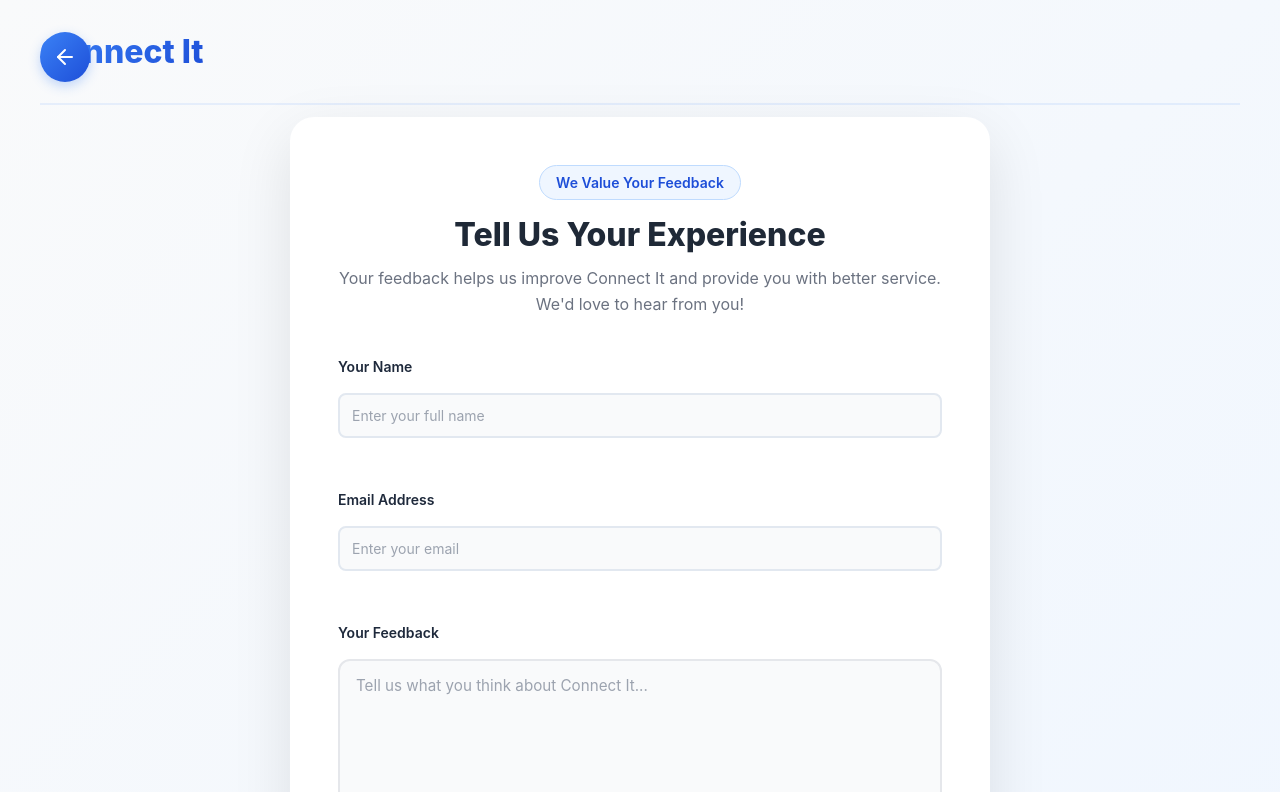
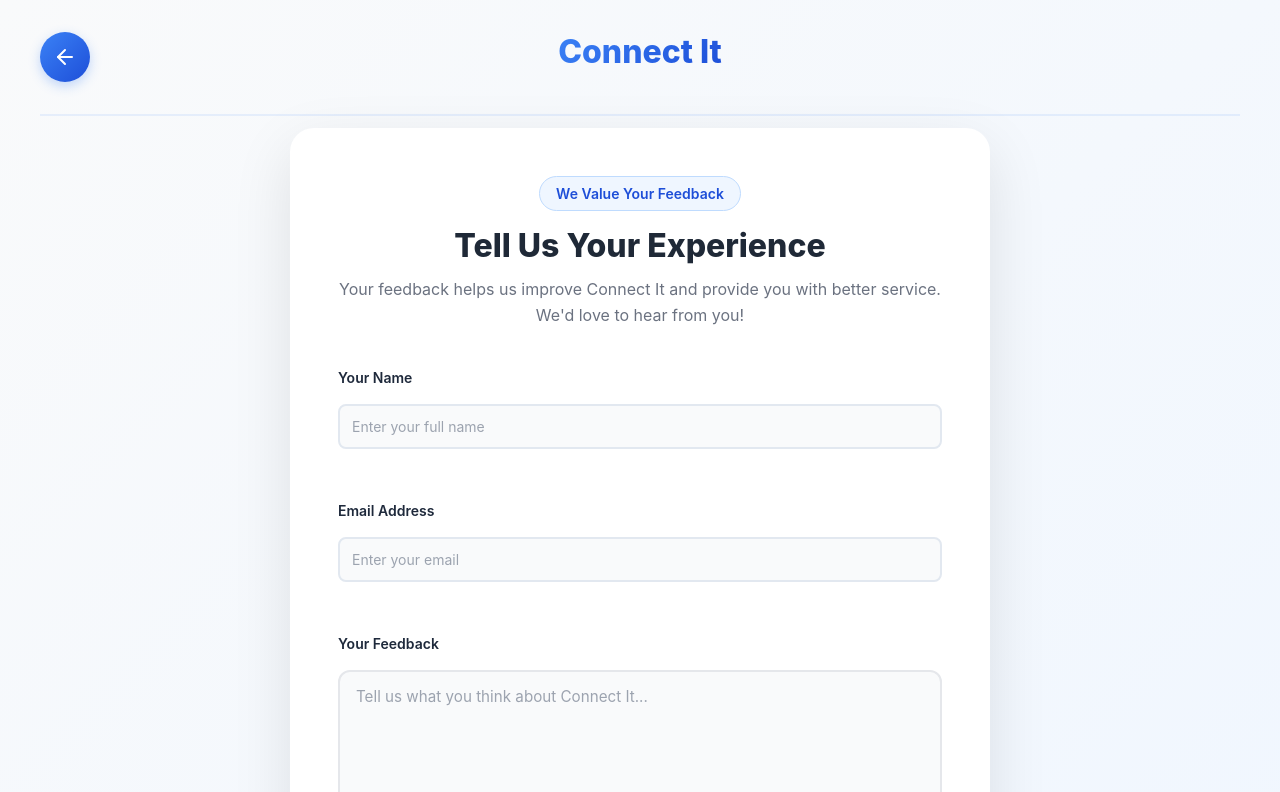
Before and after one commit to rohanz2003/Connect-it, a React (Create React App) app in the folder client/: page /feedback in a window 1280 px wide. Shown: the top 792 px of the page. Built offline with nearby package versions, Linux system fonts and the light colour scheme; no server answers.

Commit message:
fix: center Connect It title in feedback page header

```diff
--- a/client/src/styles/Feedback.css
+++ b/client/src/styles/Feedback.css
@@ -11,7 +11,7 @@
 .feedback-header {
   display: flex;
   align-items: center;
-  justify-content: center;
+  justify-content: flex-start;
   position: relative;
   max-width: 1200px;
   margin: 0 auto 3rem;
@@ -21,8 +21,7 @@
 }
 
 .feedback-header .home-button {
-  position: absolute;
-  left: 0;
+  flex-shrink: 0;
 }
 
 .home-button {
@@ -46,6 +45,10 @@
 }
 
 .feedback-page-title {
+  position: absolute;
+  left: 50%;
+  transform: translateX(-50%);
+  white-space: nowrap;
   font-size: 2rem;
   font-weight: 800;
   background: linear-gradient(135deg, #3b82f6 0%, #1d4ed8 100%);
```
